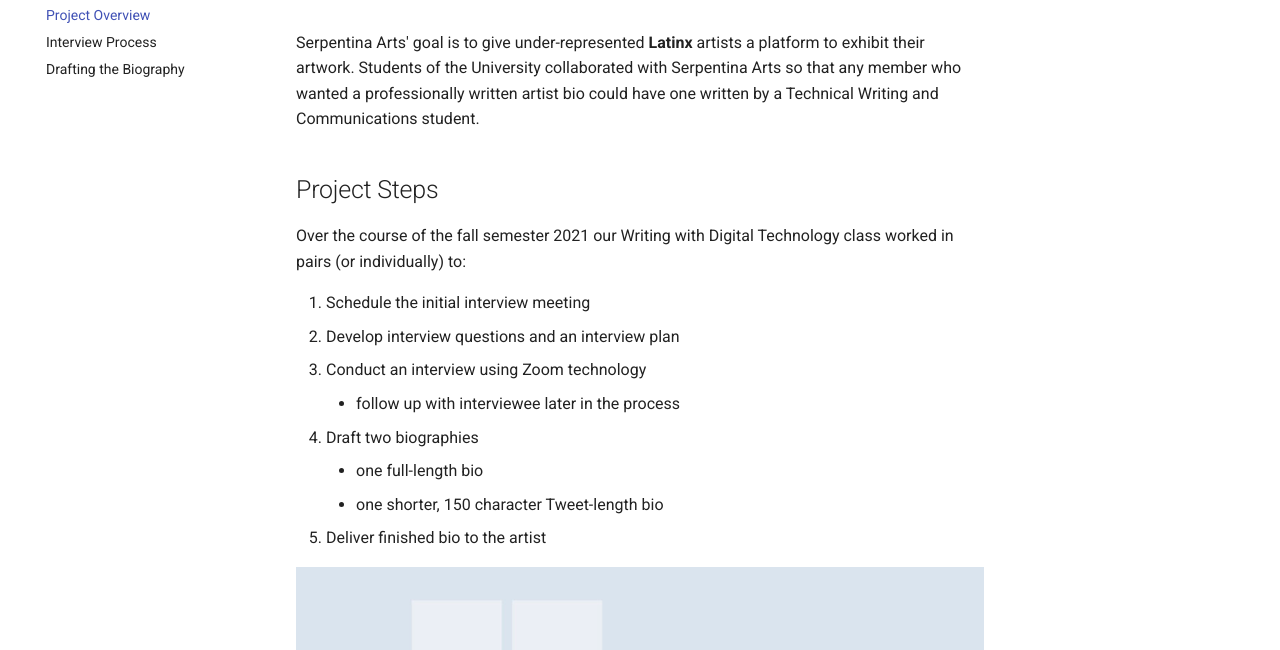
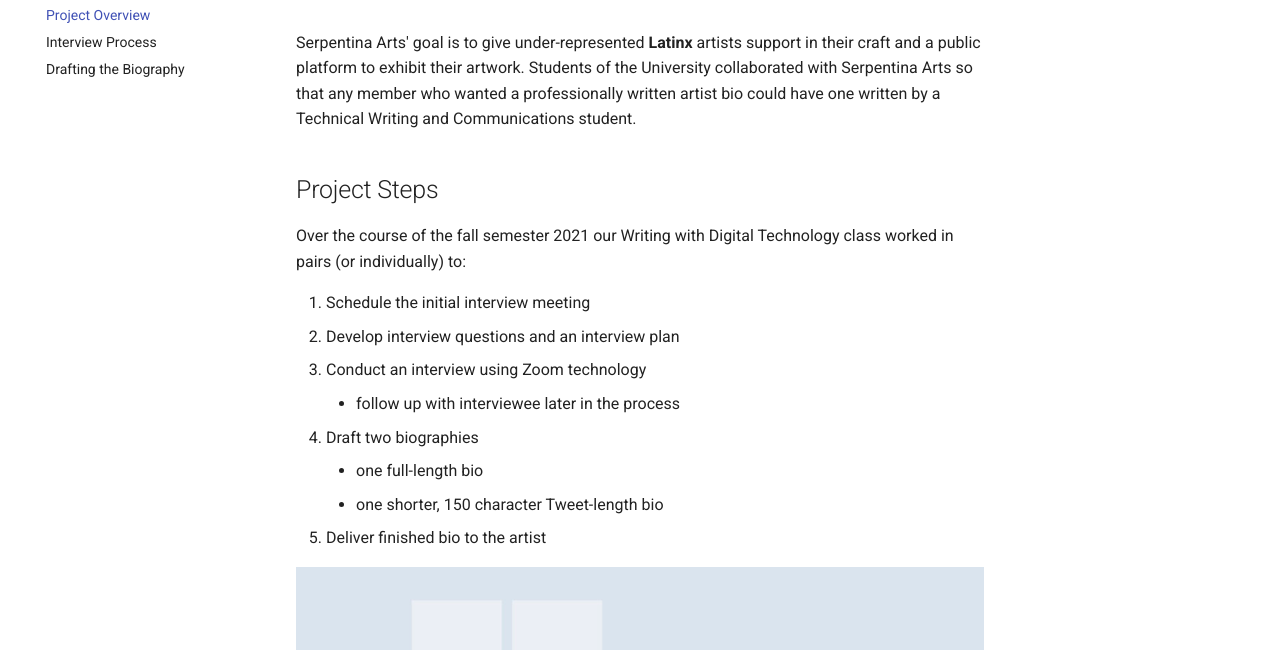
Before and after one commit to hollymargaret/mkdocs, a plain HTML site: page project-overview/index.html in a window 1280 px wide. Shown: the part 150-800 px from the top of the page. Drawn offline with Linux system fonts and the light colour scheme.

Commit message:
Update index.html

```diff
--- a/project-overview/index.html
+++ b/project-overview/index.html
@@ -318,7 +318,7 @@
 
 
                 <h1 id="project-overview">Project Overview</h1>
-<p>Serpentina Arts' goal is to give under-represented <strong>Latinx</strong> artists a platform to exhibit their artwork. Students of the University collaborated with Serpentina Arts so that any member who wanted a professionally written artist bio could have one written by a Technical Writing and Communications student.</p>
+<p>Serpentina Arts' goal is to give under-represented <strong>Latinx</strong> artists support in their craft and a public platform to exhibit their artwork. Students of the University collaborated with Serpentina Arts so that any member who wanted a professionally written artist bio could have one written by a Technical Writing and Communications student.</p>
 <h2 id="project-steps">Project Steps</h2>
 <p>Over the course of the fall semester 2021 our Writing with Digital Technology class worked in pairs (or individually) to:</p>
 <ol>
```
